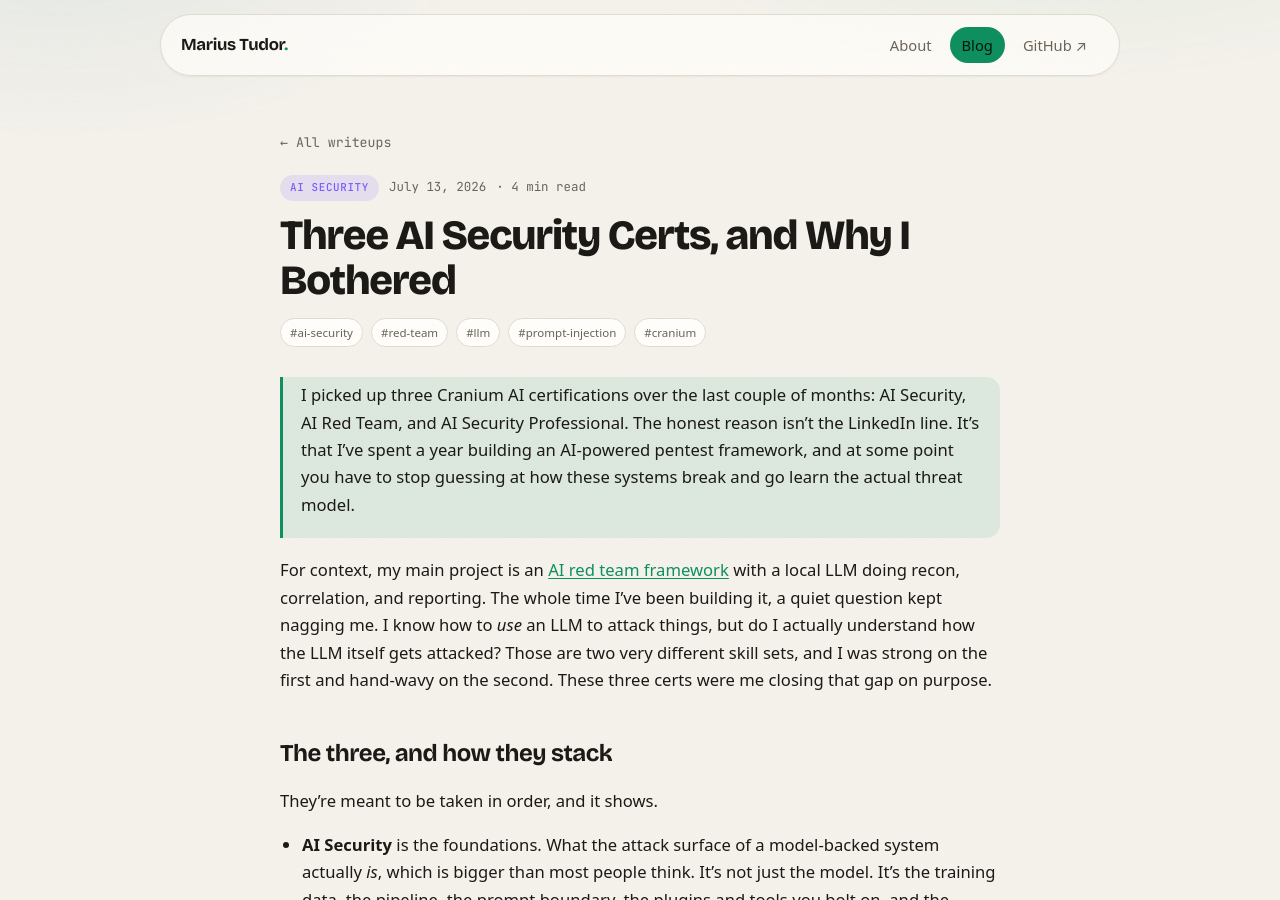
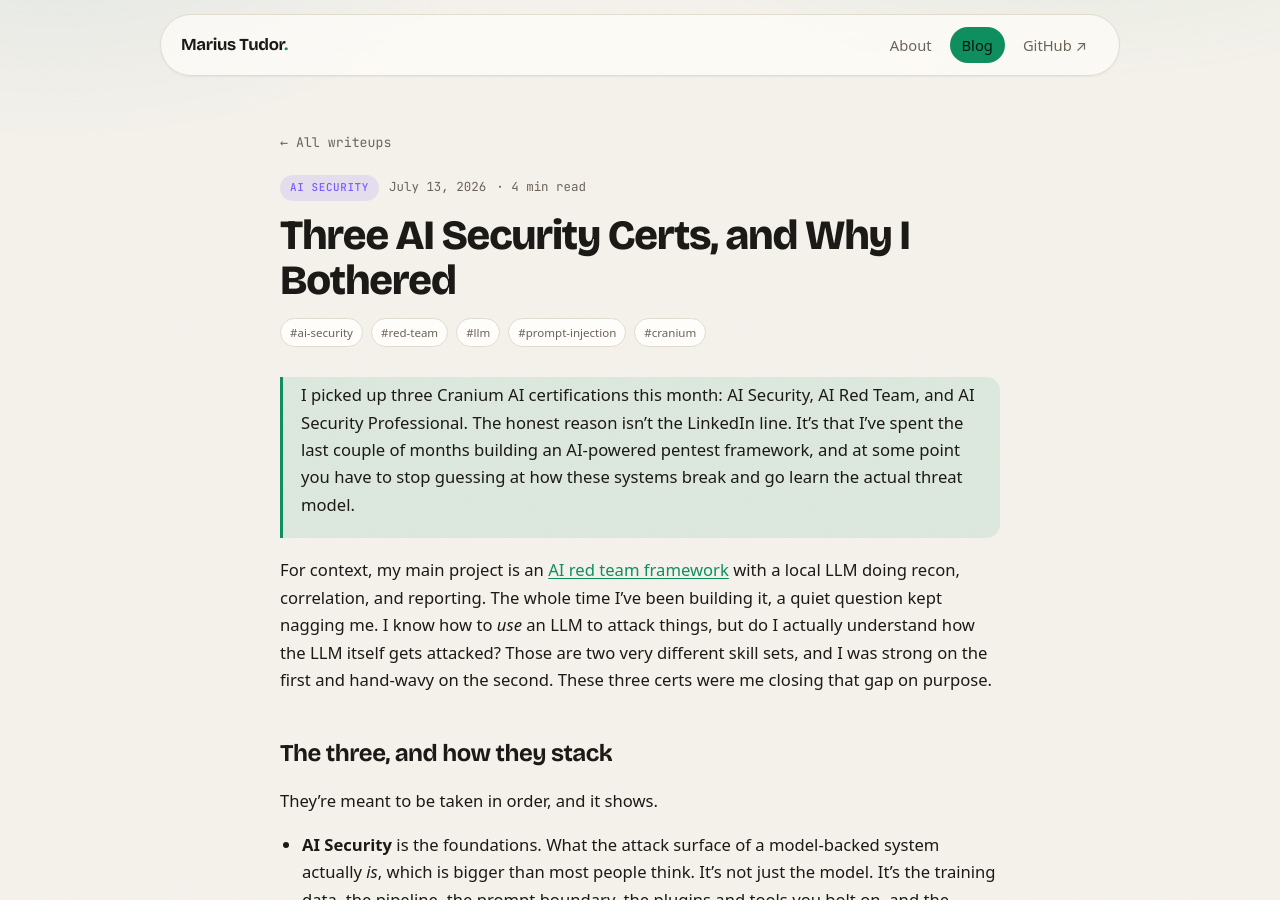
Before and after one commit to mariustudor07/mariustudor07.github.io, a Jekyll site: the page built from _posts/2026-07-13-cranium-ai-security-certifications.md, in a window 1280 px wide and 900 px high. Built offline with Jekyll 4.4.1, drawn with Linux system fonts in a browser that asks for light colours.

Commit message:
Fix timeframes: certs this month, AI project a couple of months old

```diff
--- a/_posts/2026-07-13-cranium-ai-security-certifications.md
+++ b/_posts/2026-07-13-cranium-ai-security-certifications.md
@@ -7,9 +7,9 @@ tags: [ai-security, red-team, llm, prompt-injection, cranium]
 excerpt: "I sat the Cranium AI Security, AI Red Team, and AI Security Professional certs back to back. Not for the badges, but because I'm building a tool that attacks the exact thing they defend."
 ---
 
-> I picked up three Cranium AI certifications over the last couple of months: AI Security, AI Red
+> I picked up three Cranium AI certifications this month: AI Security, AI Red
 > Team, and AI Security Professional. The honest reason isn't the LinkedIn line.
-> It's that I've spent a year building an AI-powered pentest framework, and at
+> It's that I've spent the last couple of months building an AI-powered pentest framework, and at
 > some point you have to stop guessing at how these systems break and go learn
 > the actual threat model.
 
```
